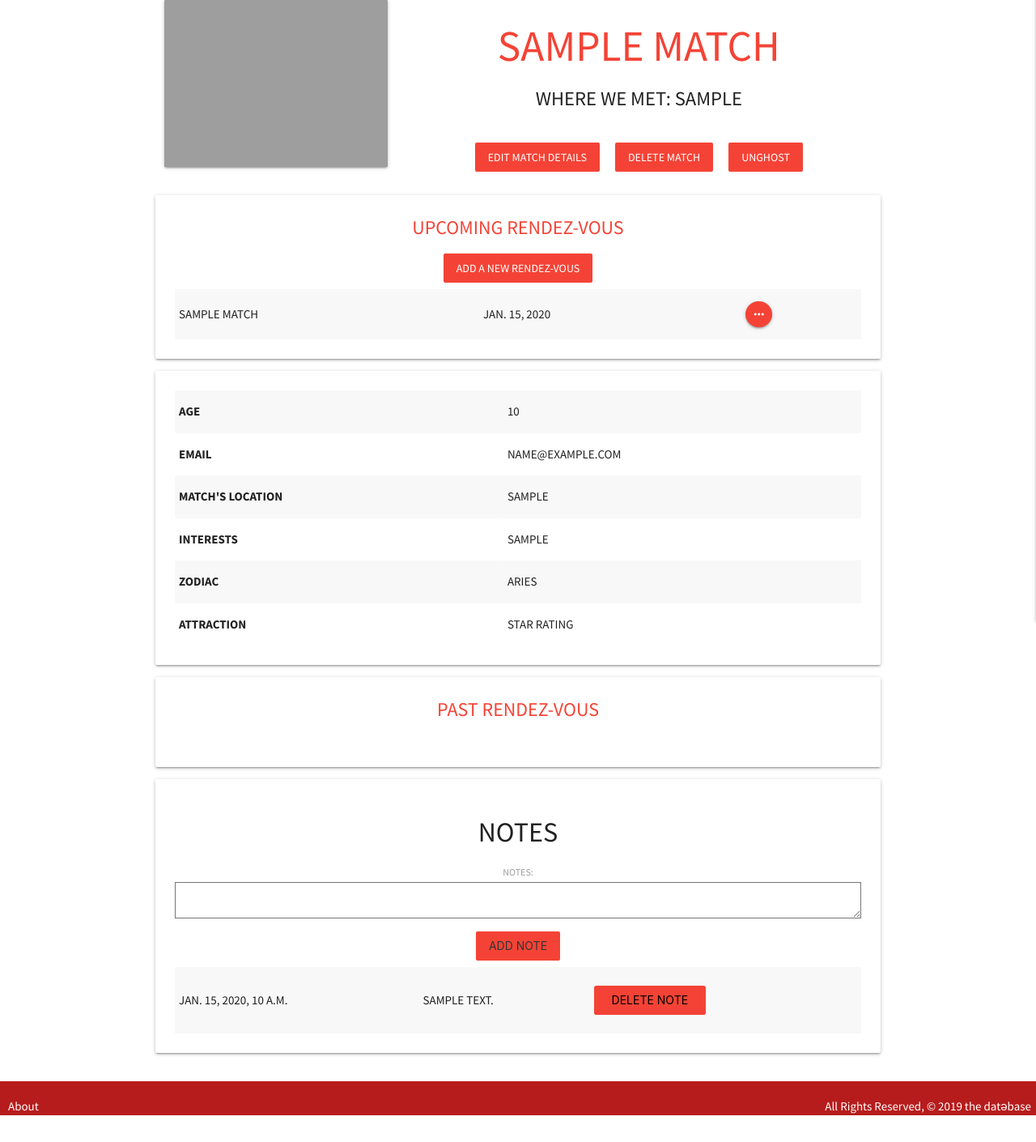
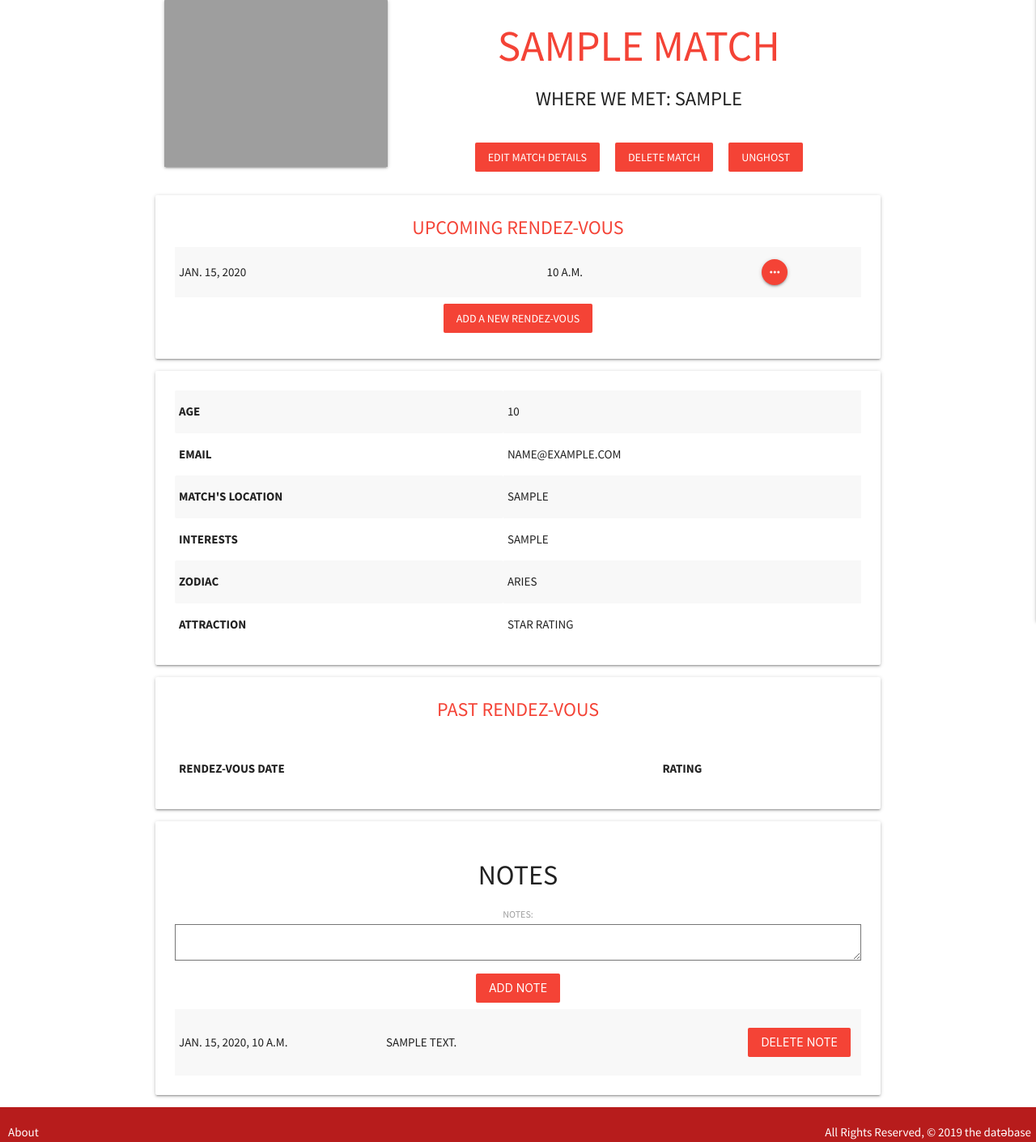
Before and after one commit to daparducci/datebase, a Django app: page /matches/1/ in a window 1280 px wide. Shown: the part 93-1503 px from the top of the page at 81% size. Before the commit the page ends 1470 px from the top, so only its background shows below. Run offline with Django 3.2, Linux system fonts and the light colour scheme; a user stored in the database is signed in; tables that the repository leaves empty hold one stand-in row (values such as "Sample post"); lists and menus that the app fills with data are empty; grey boxes are pictures that could not be loaded.

Commit message:
styling across templates

```diff
--- a/main_app/static/css/style.css
+++ b/main_app/static/css/style.css
@@ -7,7 +7,8 @@ body {
 }
 
 main.container {
-    margin: 20px auto;
+    margin: 0 auto;
+    margin-top: 20px;
     flex: 1 0 auto;
     text-transform: uppercase;
 }
@@ -52,3 +53,11 @@ p {
 .btn-flat {
     margin: 1vh;
 }
+
+#icon {
+    width: 10vw;
+}
+
+#note-date {
+    width: 20vw;
+}
--- a/main_app/templates/auth/user_detail.html
+++ b/main_app/templates/auth/user_detail.html
@@ -4,7 +4,7 @@
 {% if profile %}
 
 <div class="row">
-        <div class="col s4 m4 l4 center-align">
+        <div class="col s8 offset-s2 m6 offset-m3 l4 center-align">
                 <div class="card-image center-align">
                     {% for photo in user.user_photo_set.all %}
                         {% if forloop.counter == 1 %}
@@ -22,7 +22,7 @@
                 </form>
                 <a class="waves-effect btn-flat red white-text" href="{% url 'profile_update' user.id %}">Edit Profile</a>
         </div>
-        <div class="col s8 m8 l8">
+        <div class="col s10 offset-s1 m8 offset-m2 l8">
             <table class="highlight">
                 <tbody>
                     <tr>
--- a/main_app/templates/matches/match_detail.html
+++ b/main_app/templates/matches/match_detail.html
@@ -58,18 +58,17 @@
                     {% if not rdv.past_date %}
                     {% if request.user.id == rdv.match.user.id %}
                     <tr>
-                        <td>{{rdv.match.name}}</td>
                         <td>{{rdv.date}}</td>
-                        <td><a class="btn-floating btn-small waves-effect waves-light red"
+                        <td>{{rdv.rdv_time}}</td>
+                        <td id="icon"><a class="btn-floating btn-small waves-effect waves-light red"
                                 href="{% url 'rdv_detail' rdv.id %}"> <i class="material-icons">more_horiz</i></a></td>
                     </tr>
                     {% endif %}
                     {% endif %}
                     {% endfor %}
-                    <a class="waves-effect btn-flat red white-text" href="{% url 'rdvs_create' %}"> Add a new
-                        Rendez-Vous</a>
                 </tbody>
             </table>
+            <a class="waves-effect btn-flat red white-text" href="{% url 'rdvs_create' %}"> Add a new Rendez-Vous</a>
         </div>
     </div>
     <div class="card">
@@ -112,20 +111,24 @@
             <br>
             <table class="striped">
                 <tbody>
-                    <tr>
+                    <thead>
+                        <tr>
+                            <th>Rendez-Vous Date</th>
+                            <th>Rating</th>
+                        </tr>
+                    </thead>
                         {% for rdv in match.rdv_set.all  %}
                         {% if rdv.past_date %}
                         {% if request.user.id == rdv.match.user.id %}
                     <tr>
-                        <td>{{rdv.match.name}}</td>
                         <td>{{rdv.date}}</td>
-                        <td><a class="btn-floating btn-small waves-effect waves-light red"
+                        <td>{{rdv.rating}}</td>
+                        <td id="icon"><a class="btn-floating btn-small waves-effect waves-light red"
                                 href="{% url 'rdv_detail' rdv.id %}"> <i class="material-icons">more_horiz</i></a></td>
                     </tr>
                     {% endif %}
                     {% endif %}
                     {% endfor %}
-                    </tr>
                 </tbody>
             </table>
         </div>
@@ -137,12 +140,12 @@
                 <tbody>
                     {% for note in match.match_notes_set.all %}
                     <tr>
-                        <td>{{note.created}}</td>
+                        <td id="note-date">{{note.created}}</td>
                         <td>{{note.notes}}</td>
-                        <td>
+                        <td id="icon">
                             <form action="{% url 'delete_note' pk note.id %}" method="POST">
                                 {% csrf_token %}
-                                <input class="waves-effect btn-flat red
+                                <input class="btn-flat red
                                 white-text" type="submit" value="Delete Note">
                                 <!-- <i class="material-icons">delete</i> -->
                             </form>
@@ -155,7 +158,7 @@
                         <form action="{% url 'add_note' pk %}" method="POST">
                             {% csrf_token %}
                             {{ notes_form.as_p }}
-                            <input type="submit" class="btn-flat red" value="Add Note">
+                            <input type="submit" class="btn-flat red white-text" value="Add Note">
                         </form>
                     </tr>
                 </tbody>
```
Also changed, not shown: main_app/templates/main_app/match_form.html (+7 -3 lines), main_app/templates/main_app/rdv_detail.html (+43 -18 lines), main_app/templates/main_app/rdv_form.html (+7 -3 lines), main_app/templates/main_app/rdv_list.html (+5 -2 lines), 1 other file.
